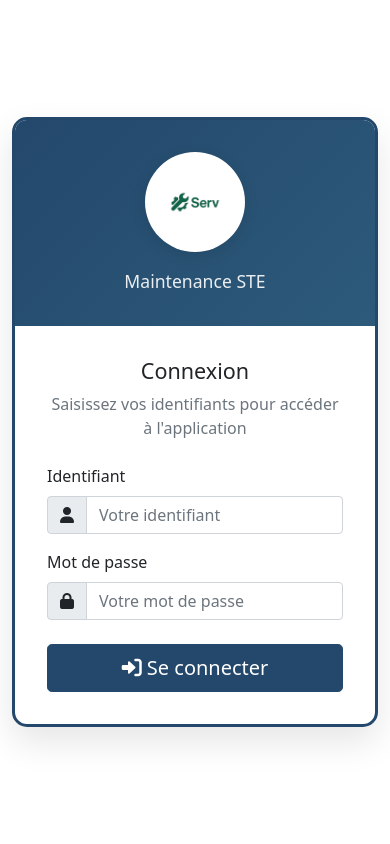
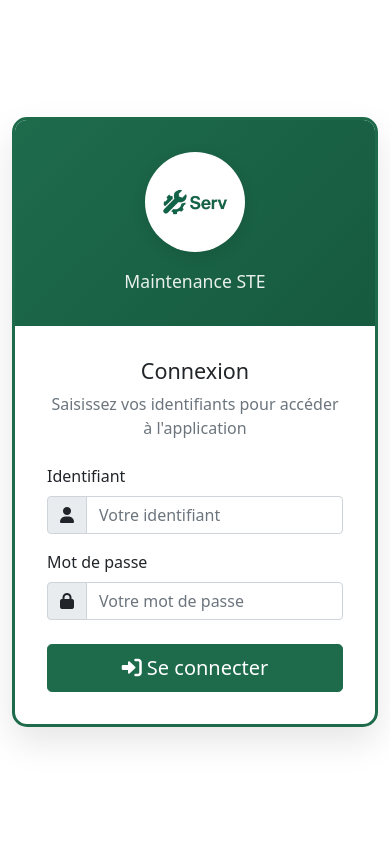
Before and after one commit to JBDLC/ste-maintenance, a Flask app: page /login in a window 390 px wide. Run offline with Flask 3, Linux system fonts and the light colour scheme; some libraries are stand-ins or nearby versions.

Commit message:
Add files via upload

```diff
--- a/templates/login.html
+++ b/templates/login.html
@@ -8,9 +8,9 @@
     <link href="https://cdnjs.cloudflare.com/ajax/libs/font-awesome/6.0.0/css/all.min.css" rel="stylesheet">
     <style>
         :root {
-            --primary-color: #23486b;
-            --primary-light: #2d5a7a;
-            --accent-color: #007bff;
+            --primary-color: #1E6B4C;
+            --primary-light: #165A3F;
+            --accent-color: #1E6B4C;
         }
 
         body {
@@ -55,8 +55,8 @@
         }
 
         .logo-circle img {
-            max-width: 60px;
-            max-height: 60px;
+            max-width: 80px;
+            max-height: 80px;
         }
 
         .app-title {
```
Also changed, not shown: templates/base.html (+8 -8 lines).
